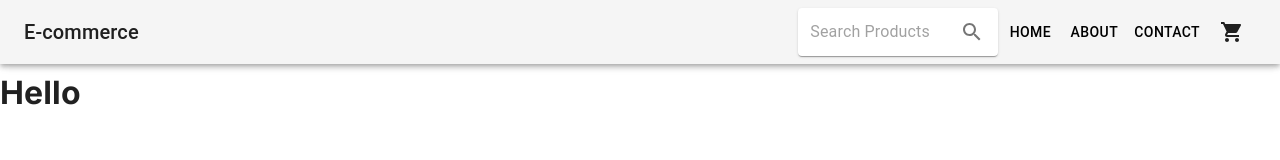
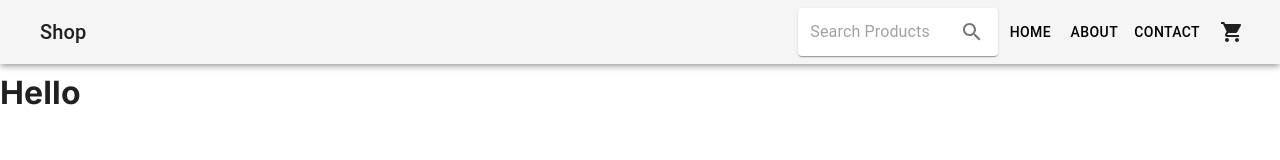
Before and after one commit to OlyMahmudMugdho/ecommerce-ui, a Next.js app: page / in a window 1280 px wide. Shown: the top 160 px of the page. Built offline with nearby package versions, Linux system fonts and the light colour scheme.

Commit message:
searchbar padding

```diff
--- a/src/components/navigation/Navbar.tsx
+++ b/src/components/navigation/Navbar.tsx
@@ -76,8 +76,8 @@ export default function DrawerAppBar(props: Props) {
                     </IconButton>
 
 
-                    <Typography variant="h6" component="div" sx={{ flexGrow: 1 }}>
-                        E-commerce
+                    <Typography paddingX={2} variant="h6" component="div" sx={{ flexGrow: 1 }}>
+                        Shop
                     </Typography>
 
 
```
